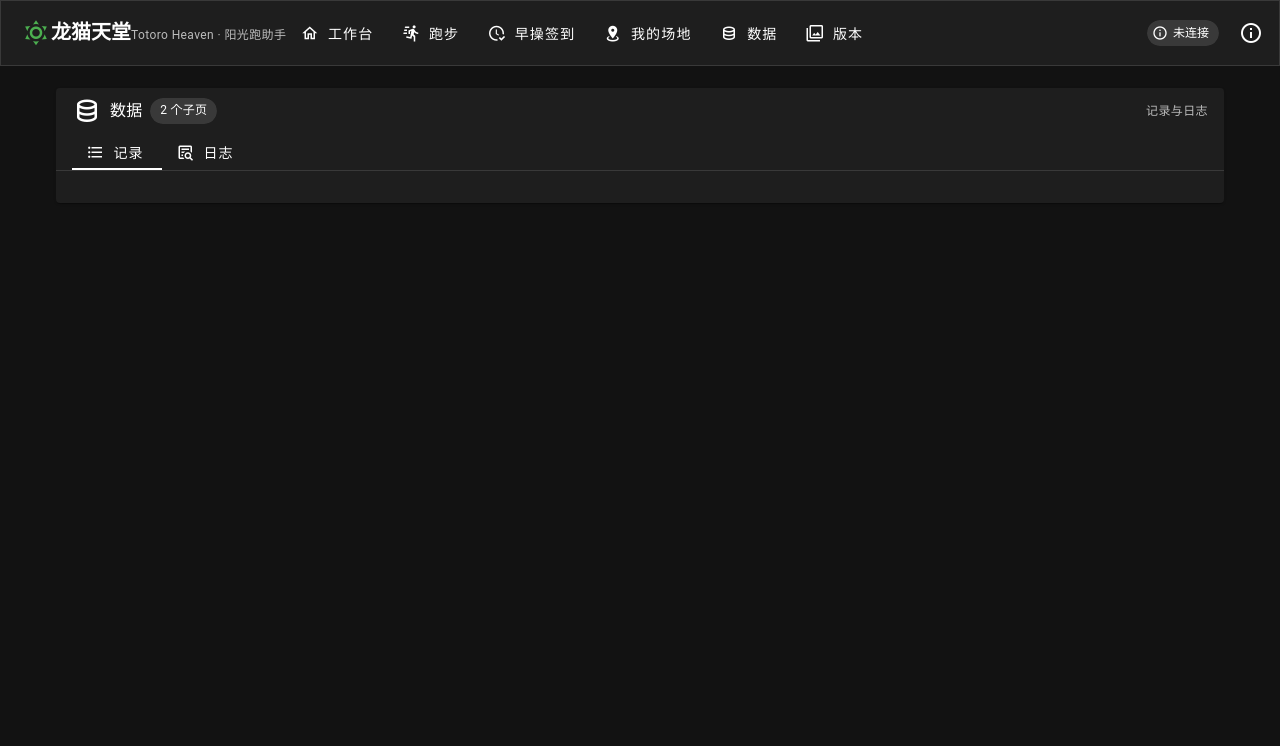
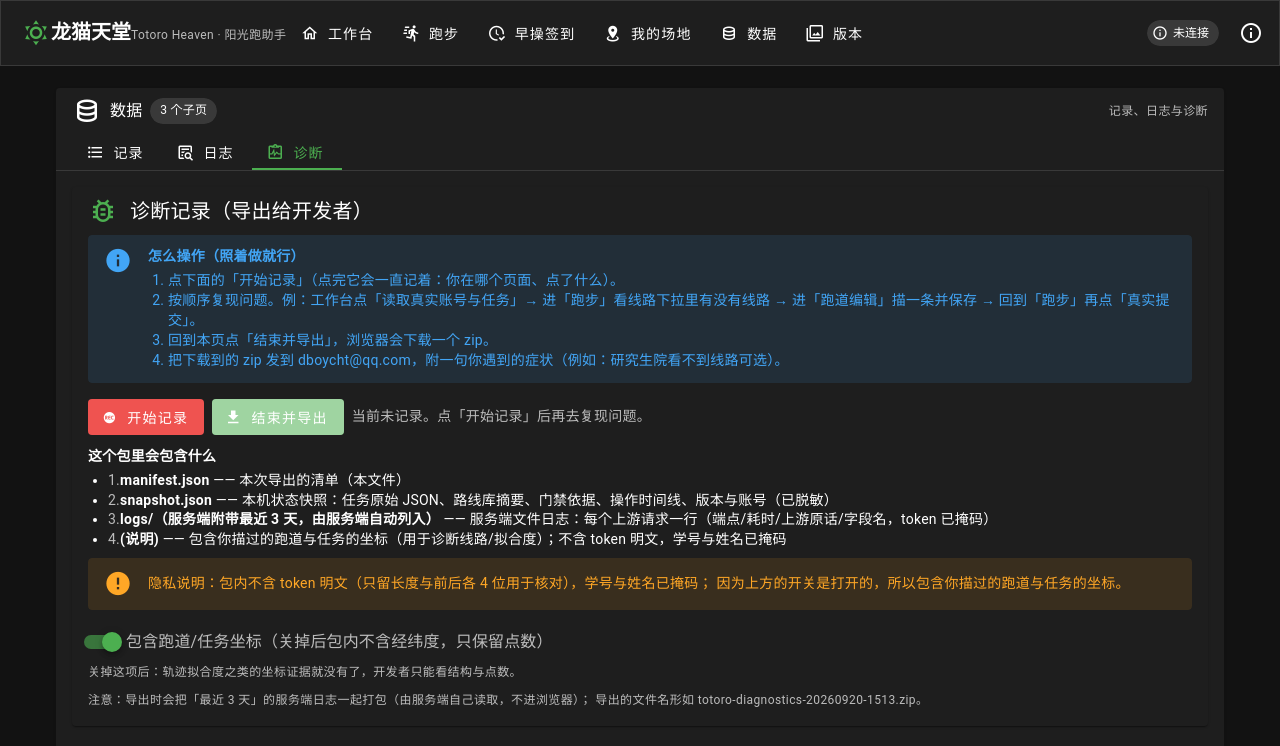
Before and after one commit to dboycht/totoro-heaven, a Nuxt app: page /data/diagnostics in a window 1280 px wide. Shown: the top 746 px of the page. Built offline with nearby package versions, Linux system fonts and the light colour scheme.

Commit message:
feat(diag): 「诊断」改为「数据」组里与「记录」「日志」并列的独立子页（/data/diagnostics），不再塞在日志页里

```diff
--- /dev/null
+++ b/components/DiagnosticsView.vue
@@ -0,0 +1,12 @@
+<template>
+  <!--
+    「数据 → 诊断」页主体（2026-09-21）
+
+    用户要求：诊断与「记录」「日志」**并列**显示（而不是塞在日志页里），所以它在本分组里
+    与 `RecordsView.vue` / `LogsView.vue` 同级、各占一个子页（`/data/diagnostics`）。
+
+    内容本身仍是自成一体的 `DiagnosticsExportCard.vue`（操作说明 + 开始/结束录制 + 包内容预览 + 导出）。
+    这一层只做"页"的身份，便于以后要加"页级"布局（例如再放一个"最近导出记录"）时不动卡片本身。
+  -->
+  <DiagnosticsExportCard />
+</template>
--- a/components/LogsView.vue
+++ b/components/LogsView.vue
@@ -10,9 +10,6 @@
         <br />🔒 <b>token / 学号 / 姓名一律脱敏</b>，绝不写入日志；导出/复制出去的也是脱敏后的内容。
       </div>
     </v-alert>
-
-    <!-- ⓪ 一键诊断记录 / 导出（2026-09-21 新增；放在最上面：用户来这一页多半就是为了排障） -->
-    <DiagnosticsExportCard />
 
     <!-- ① 本机事件日志 -->
     <v-card class="mb-4">
@@ -136,8 +133,6 @@
 <script setup lang="ts">
 import { useEventLog } from '~/composables/useEventLog'
 import type { LogEntry, LogLevel } from '~/utils/mp/logFormat'
-// 「诊断记录（导出给开发者）」卡片（显式 import：与 pages/data/[tab].vue 同一写法，不依赖自动导入）
-import DiagnosticsExportCard from '~/components/DiagnosticsExportCard.vue'
 
 const logs = useEventLog()
 const showSnackbar = useNotice()
--- a/pages/data/[tab].vue
+++ b/pages/data/[tab].vue
@@ -2,21 +2,24 @@
   <TabGroupShell :group="GROUP">
     <RecordsView v-if="tab === 'records'" />
     <LogsView v-else-if="tab === 'logs'" />
+    <!-- 2026-09-21：诊断与「记录」「日志」并列（用户要求：诊断和记录、日志并列显示），不再塞在日志页里 -->
+    <DiagnosticsView v-else-if="tab === 'diagnostics'" />
   </TabGroupShell>
 </template>
 
 <script setup lang="ts">
 /**
- * 「数据」分组：`/data/records`、`/data/logs`（2026-09-20）
+ * 「数据」分组：`/data/records`、`/data/logs`、`/data/diagnostics`（2026-09-20 分组重构；诊断页 2026-09-21 加）
  *
  * 与「我的场地」共用 `components/TabGroupShell.vue`（分组定义不同，模板与逻辑同一份）。
  * 为什么用动态段 `[tab].vue` —— 见 `pages/field/[tab].vue` 顶部说明（`index.vue` 配子文件会 404）。
  */
 import RecordsView from '~/components/RecordsView.vue'
 import LogsView from '~/components/LogsView.vue'
+import DiagnosticsView from '~/components/DiagnosticsView.vue'
 
 definePageMeta({
-  validate: (route) => ['records', 'logs'].includes(String(route.params.tab ?? '')),
+  validate: (route) => ['records', 'logs', 'diagnostics'].includes(String(route.params.tab ?? '')),
 })
 
 const route = useRoute()
@@ -26,10 +29,11 @@ const GROUP = {
   base: '/data',
   label: '数据',
   icon: 'mdi-database-outline',
-  hint: '记录与日志',
+  hint: '记录、日志与诊断',
   tabs: [
     { key: 'records', label: '记录', icon: 'mdi-format-list-bulleted' },
     { key: 'logs', label: '日志', icon: 'mdi-text-box-search-outline' },
+    { key: 'diagnostics', label: '诊断', icon: 'mdi-clipboard-pulse-outline' },
   ],
 } as const
 
```
